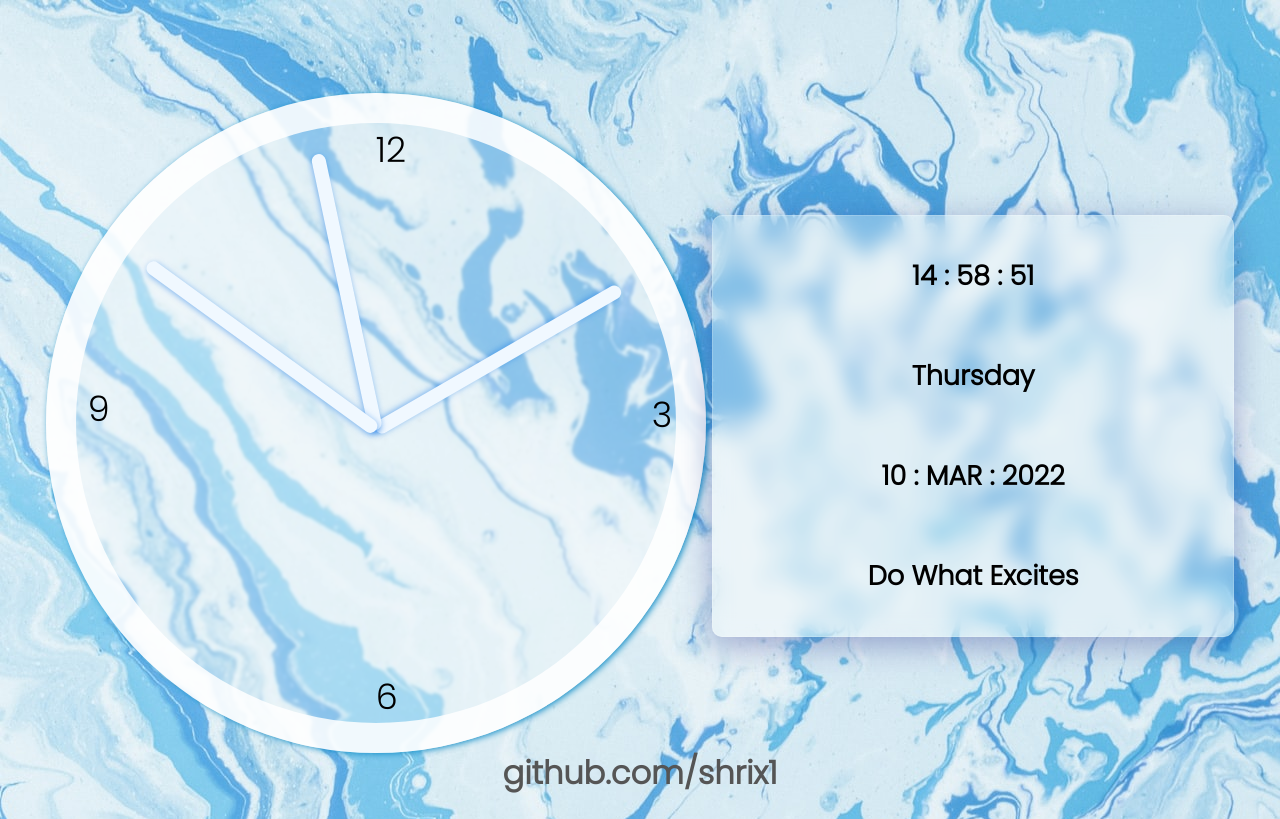
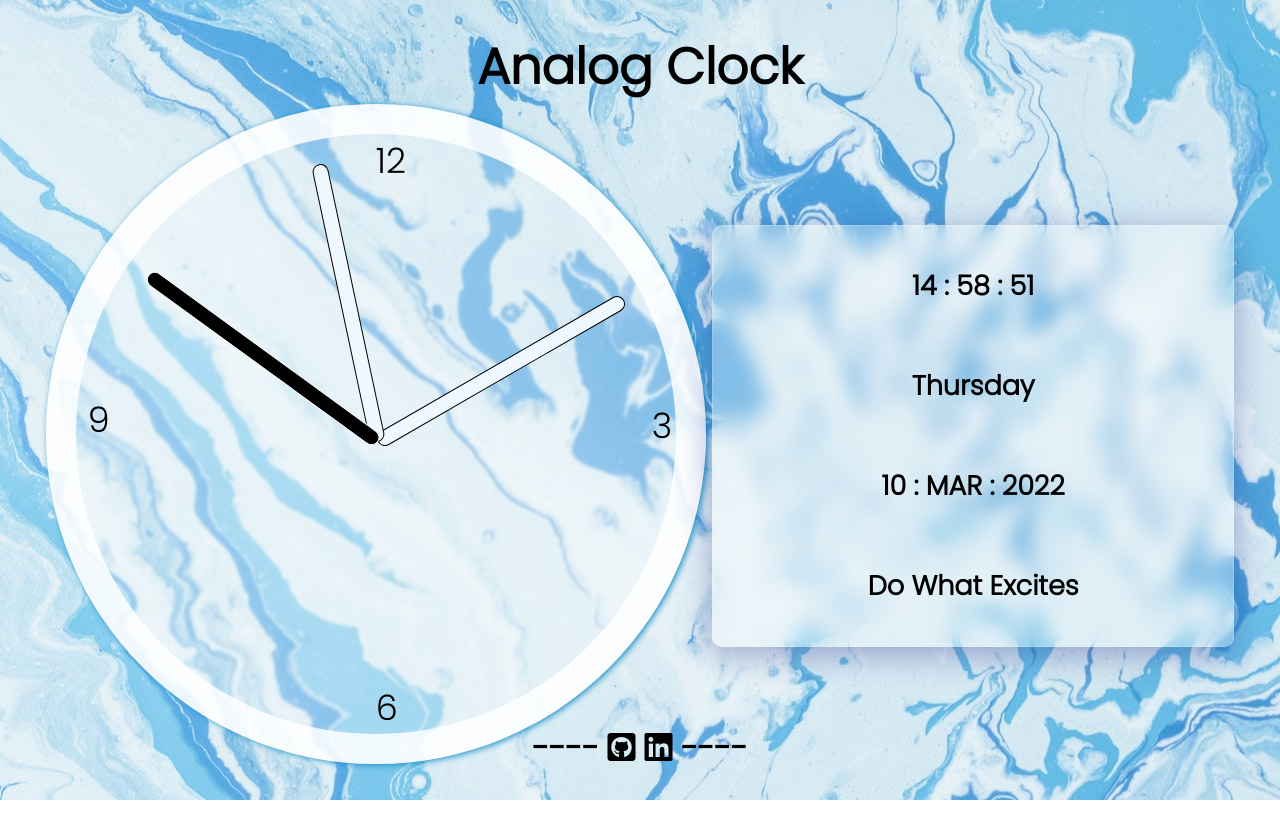
Before and after one commit to shrix1/analog-clock-js, a plain HTML site: page index.html in a window 1280 px wide. Drawn offline with Linux system fonts and the light colour scheme.

Commit message:
link changes

```diff
--- a/index.html
+++ b/index.html
@@ -9,10 +9,15 @@
       href="https://fonts.googleapis.com/css2?family=Comforter&family=Poppins:wght@300&display=swap"
       rel="stylesheet"
     />
+    <link
+      rel="stylesheet"
+      href=" https://cdnjs.cloudflare.com/ajax/libs/font-awesome/6.0.0/css/all.min.css"
+    />
     <link rel="stylesheet" href="style.css" />
     <script src="clock.js" defer></script>
   </head>
   <body>
+    <h1 class="title">analog clock</h1>
     <main>
       <section class="clock">
         <div class="clock-face">
@@ -36,7 +41,16 @@
     </main>
 
     <h1 class="footer">
-      <a href="https://github.com/shrix1">github.com/shrix1</a>
+      ----
+      <a href="https://github.com/shrix1" target="_blank"
+        ><i class="fa-brands fa-github-square fa-1x"></i
+      ></a>
+      <a
+        href="https://www.linkedin.com/in/shriprasanna-b-62aab1208/"
+        target="_blank"
+        ><i class="fa-brands fa-linkedin fa-1x"></i
+      ></a>
+      ----
     </h1>
   </body>
 </html>
--- a/style.css
+++ b/style.css
@@ -18,6 +18,13 @@ main {
   height: 90vh;
   margin: auto;
   flex-wrap: wrap;
+  margin-top: -120px;
+}
+.title {
+  text-align: center;
+  margin-top: 30px;
+  text-transform: capitalize;
+  font-size: 50px;
 }
 .clock {
   width: 600px;
@@ -36,12 +43,16 @@ main {
   width: 100%;
   height: 100%;
 }
+section .second {
+  background-color: black;
+  border: 0.5px solid rgb(255, 255, 255);
+}
 .hand {
   width: 47%;
   background-color: aliceblue;
-  /* border: 1px solid rgb(89, 152, 235); */
+  border: 0.5px solid rgb(0, 0, 0);
   height: 14px;
-  box-shadow: 2px 1px 6px rgba(14, 114, 228, 0.527);
+  /* box-shadow: 2px 1px 6px rgba(14, 114, 228, 0.527); */
   border-radius: 10px;
   position: absolute;
   top: 50%;
@@ -89,8 +100,15 @@ span:nth-child(4) {
 }
 .footer {
   text-align: center;
+  margin-top: -15px;
 }
 .footer a {
   text-decoration: none;
   color: rgb(85, 85, 85);
 }
+i {
+  color: rgb(0, 0, 0);
+}
+i:hover {
+  color: rgb(33, 114, 235);
+}
```
